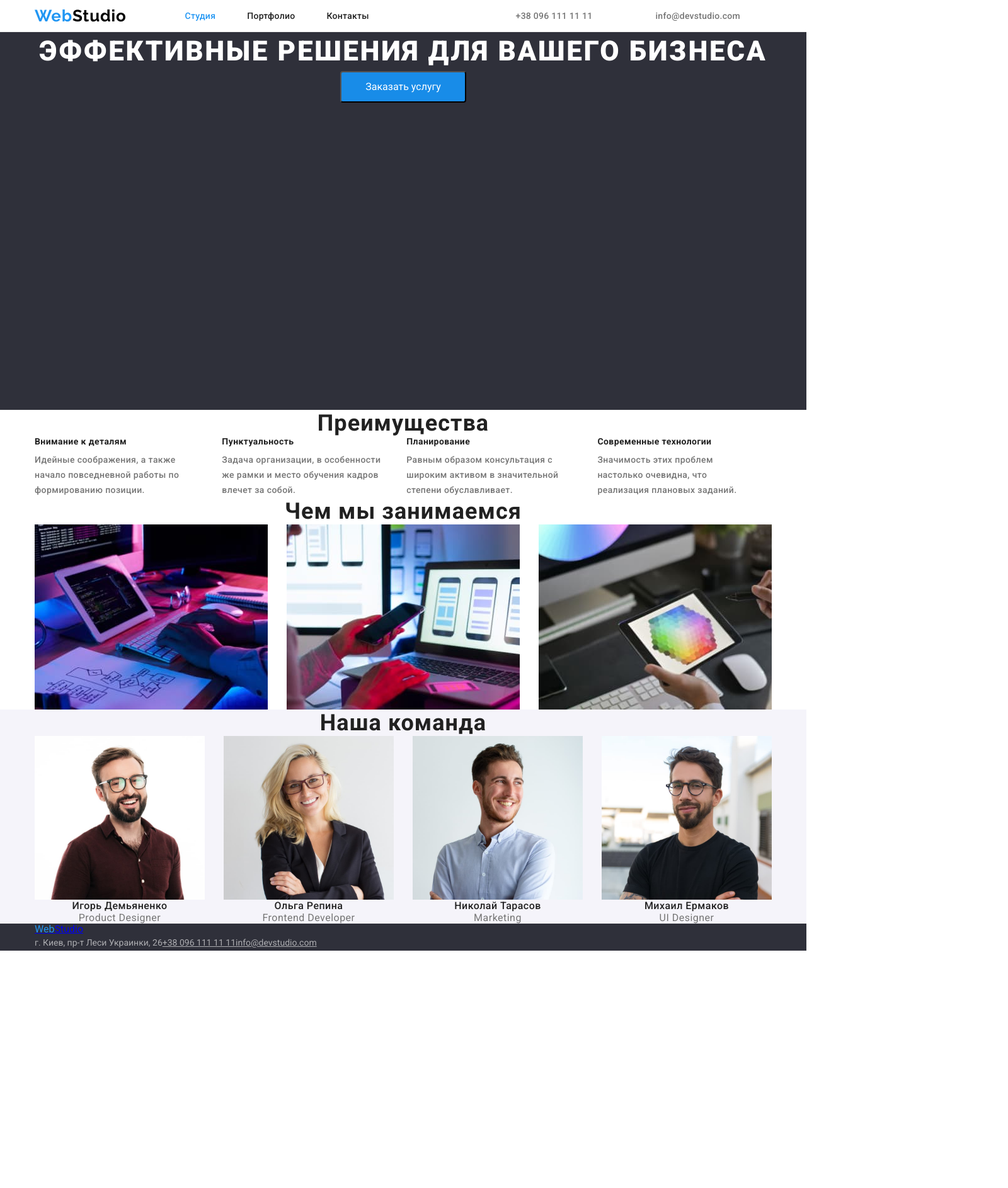
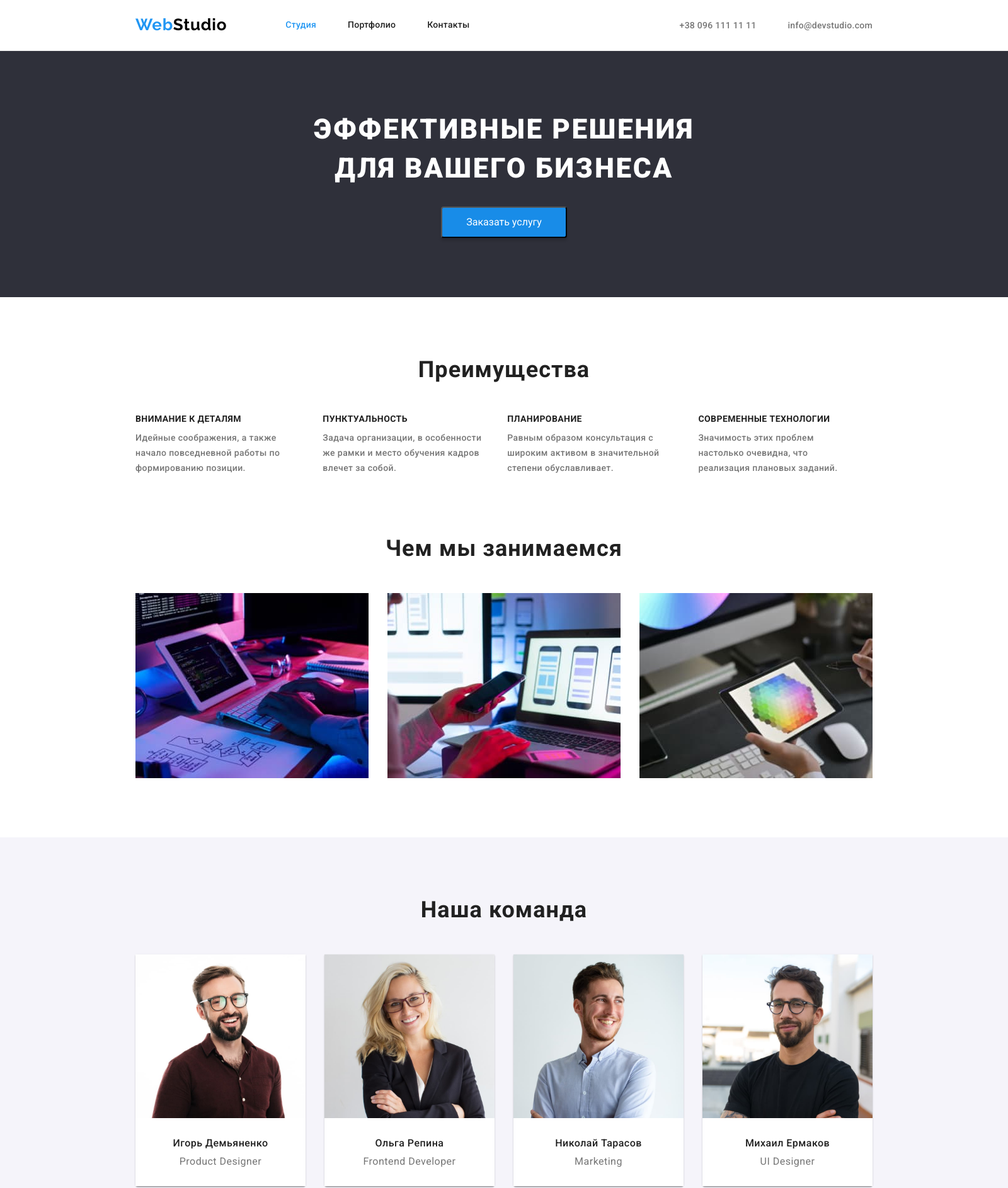
Before and after one commit to studentKatrusya/goit-markup-hw-03, a plain HTML site: page index.html in a window 1280 px wide. Shown: the top 1887 px of the page at 63% size, 1600 px wide, since content can reach past the window. Before the commit the page ends 1510 px from the top, so only its background shows below. Drawn offline with nearby package versions, Linux system fonts and the light colour scheme.

Commit message:
добавляет флексы

```diff
--- a/css/styles.css
+++ b/css/styles.css
@@ -13,6 +13,7 @@ body {
   font-family: 'Roboto', sans-serif;
   color: var(--text-primary);
 }
+/* Utilities */
 h1,
 h2,
 h3,
@@ -22,6 +23,11 @@ p {
 
 ul {
   padding: 0;
+  margin: 0;
+  list-style: none;
+}
+a {
+  text-decoration: none;
 }
 
 .container {
@@ -32,12 +38,26 @@ ul {
   margin-left: auto;
   margin-right: auto;
 }
+.section {
+  width: 1600px;
+  padding-top: 94px;
+  padding-bottom: 94px;
+  margin-left: auto;
+  margin-right: auto;
+}
 
 /* Header */
-
+.header-box {
+  padding-top: 0;
+  padding-bottom: 0;
+}
+.nav-container {
+  height: 80px;
+  display: flex;
+}
 .logo {
-  display: flex;
-  align-items: center;
+  /* display: flex;
+  align-items: center; */
   font-family: 'Raleway', sans-serif;
   font-weight: 700;
   font-size: 26px;
@@ -51,6 +71,7 @@ ul {
 }
 .navbar {
   display: flex;
+  align-items: center;
 }
 .nav-link {
   font-weight: 500;
@@ -60,21 +81,9 @@ ul {
   letter-spacing: 0.02em;
   text-decoration: none;
 }
-.nav-links .item {
-  /* outline: 1px solid tomato;
-  background-color: violet; */
-  margin-left: 93px;
-}
-.nav-links .item + .item {
+
+.nav-item + .nav-item {
   margin-left: 50px;
-}
-
-.list-text,
-.contacts-links,
-.list-btns,
-.list-links,
-.list {
-  list-style-type: none;
 }
 
 .nav-container {
@@ -84,7 +93,13 @@ ul {
 
 .nav-links {
   display: flex;
-  list-style-type: none;
+  list-style: none;
+  margin-left: 93px;
+}
+.nav-link {
+  padding-top: 32px;
+  padding-bottom: 32px;
+  display: block;
 }
 
 .nav-link:hover,
@@ -94,10 +109,8 @@ ul {
 .current {
   color: var(--accent-color);
 }
-/* .contacts-links .item {
-  outline: 1px solid tomato;
-} */
-.contacts-links .item + .item {
+
+.contact-item + .contact-item {
   margin-left: 50px;
 }
 
@@ -108,11 +121,14 @@ ul {
   color: var(--text-primary);
   letter-spacing: 0.02em;
   text-decoration: none;
-  margin-right: 50px;
+  align-items: center;
+  /* margin-right: 50px; */
 }
 .contacts-links {
   display: flex;
   margin-left: auto;
+  align-items: center;
+  justify-content: flex-end;
 }
 .header-box {
   border-bottom: 1px solid #ececec;
@@ -125,14 +141,10 @@ ul {
   line-height: 1.4;
   color: var(--text-white);
   letter-spacing: 0.06em;
+  text-align: center;
   text-transform: uppercase;
-  text-align: center;
-  /* padding-top: 200px;
-  padding-left: 452px;
-  padding-right: 452px; */
 }
 .hero-box {
-  height: 600px;
   background: #2f303a;
   text-align: center;
 }
@@ -142,15 +154,13 @@ ul {
   color: var(--text-white);
   width: 200px;
   height: 50px;
-  border-radius: ;
-  box-shadow: ;
-
+  box-shadow: 0px 4px 4px rgba(0, 0, 0, 0.15);
+  border-radius: 4px;
   cursor: pointer;
   align-items: center;
   text-align: center;
-
   padding: 10px 32px;
-  border-radius: 4px;
+  margin-top: 30px;
 }
 .hero-btn:hover,
 .hero-btn:focus {
@@ -158,6 +168,10 @@ ul {
 }
 
 /* Advantages  */
+.advantage-list {
+  display: flex;
+}
+
 .advantag-box {
   margin-right: -30px;
   margin-bottom: -30px;
@@ -173,6 +187,8 @@ ul {
   color: var(--text-secondary);
   letter-spacing: 0.03em;
   text-align: center;
+  margin-bottom: 50px;
+  /* outline: 1px solid tomato; */
 }
 
 .advantages-subtitle {
@@ -181,7 +197,9 @@ ul {
   line-height: 1.14;
   letter-spacing: 0.03em;
   color: var(--text-secondary);
-  padding-bottom: 10px;
+  margin-bottom: 10px;
+  text-transform: uppercase;
+  /* outline: 1px solid tomato; */
 }
 
 .advantages-text {
@@ -190,9 +208,13 @@ ul {
   line-height: 1.7;
   letter-spacing: 0.03em;
 }
+
 /* Work */
+.work-box {
+  padding-top: 0;
+}
 
-.list {
+.work-list {
   display: flex;
   /* outline: 1px solid tomato; */
   padding: 0;
@@ -202,8 +224,11 @@ ul {
   flex-basis: calc((100%-30px * 2) / 3);
   margin-right: 30px;
 }
+
 /* Team */
-
+.team-list {
+  display: flex;
+}
 .team-box {
   background: var(--secondary-color);
 }
@@ -213,6 +238,9 @@ ul {
   margin-right: 30px;
   text-align: center;
   border-radius: 0px 0px 4px 4px;
+  box-shadow: 0px 1px 3px rgba(0, 0, 0, 0.12), 0px 1px 1px rgba(0, 0, 0, 0.14),
+    0px 2px 1px rgba(0, 0, 0, 0.2);
+
   /* outline: 1px solid tomato; */
 }
 .team-subtitle {
@@ -221,6 +249,7 @@ ul {
   line-height: 1.2;
   color: var(--text-secondary);
   letter-spacing: 0.03em;
+  margin-bottom: 10px;
 }
 .team-text {
   font-size: 16px;
@@ -228,19 +257,20 @@ ul {
   letter-spacing: 0.03em;
 }
 .card-box {
-  background: var(--primary-color);
-  position: absolute;
-  width: 270px;
-  height: 368px;
-
   text-align: center;
+  background-color: var(--primary-color);
+  padding-top: 30px;
+  padding-bottom: 30px;
 }
 /* Footer */
 footer {
   background: #2f303a;
 }
-
-.logowhite {
+.footer-box {
+  padding-top: 60px;
+  padding-bottom: 60px;
+}
+.logo-white {
   font-family: 'Raleway', sans-serif;
   font-weight: 700;
   font-size: 26px;
@@ -266,7 +296,7 @@ img {
 .item-btn {
   background: var(--secondary-color);
   border-radius: 4px;
-  border: var(--secondary-color);
+  border: transparent;
   color: var(--text-secondary);
   font-weight: 500;
   font-size: 16px;
@@ -274,8 +304,10 @@ img {
   letter-spacing: 0.03em;
   cursor: pointer;
   align-items: center;
-  padding-left: 22px;
-  padding-right: 22px;
+  padding: 6px 22px 6px 22px;
+  box-shadow: 0px 3px 1px rgba(0, 0, 0, 0.1), 0px 1px 2px rgba(0, 0, 0, 0.08),
+    0px 2px 2px rgba(0, 0, 0, 0.12);
+  margin-bottom: 50px;
 }
 .list-btns {
   justify-content: center;
@@ -290,7 +322,6 @@ img {
 }
 .item-link {
   text-decoration: none;
-  text-align: center;
 }
 .title-link {
   font-weight: 700;
@@ -301,16 +332,26 @@ img {
   margin-left: 0;
   margin-right: 0;
   min-width: 100%;
+  padding-left: 24px;
+  padding-right: 24px;
+  padding-top: 20px;
 }
-
+/* .desc {
+  padding-left: 24px;
+  padding-right: 24px;
+  padding-bottom: 20px;
+  padding-top: 20px;
+} */
 .text-link {
   font-size: 16px;
   letter-spacing: 0.03em;
   line-height: 1.9;
   font-weight: 400;
   color: var(--text-primary);
-
   min-width: 100%;
+  padding-left: 24px;
+  padding-right: 24px;
+  padding-bottom: 20px;
 }
 
 .list-btns {
--- a/index.html
+++ b/index.html
@@ -20,20 +20,20 @@
 <body>
 
         <!-- Header -->
-    <header class="header-box">
+    <header class="header-box section">
         <div class="nav-container container">
         <nav class="navbar">
             <a href="#" class="logo"><span class="accent">Web</span>Studio
             </a>
             <ul class="nav-links">
-                <li class="item"><a href="./index.html" class="nav-link current">Студия</a></li>
-                <li class="item"><a href="./portfolio.html" class="nav-link">Портфолио</a></li>
-                <li class="item"><a href="#" class="nav-link">Контакты</a></li>
+                <li class="nav-item"><a href="./index.html" class="nav-link current">Студия</a></li>
+                <li class="nav-item"><a href="./portfolio.html" class="nav-link">Портфолио</a></li>
+                <li class="nav-item"><a href="#" class="nav-link">Контакты</a></li>
             </ul>
         </nav>
         <ul class="contacts-links">
-            <li class="item"><a href="tel:+380961111111" class="contacts-link">+38 096 111 11 11</a></li>
-            <li class="item"><a href="mailto:info@devstudio.com" class="contacts-link">info@devstudio.com</a></li>
+            <li class="contact-item"><a href="tel:+380961111111" class="contacts-link">+38 096 111 11 11</a></li>
+            <li class="contact-item"><a href="mailto:info@devstudio.com" class="contacts-link">info@devstudio.com</a></li>
 
         </ul>
         </div>
@@ -41,17 +41,17 @@
     <main>
 
         <!-- Hero -->
-        <section class="hero-box">
-            <div class="container"></div>
-            <h1 class="title-hero">Эффективные решения для вашего бизнеса</h1>
+        <section class="hero-box section">
+            <div class="hero">
+            <h1 class="title-hero">Эффективные решения <br> для вашего бизнеса</h1>
             <button type="button" name="Заказать услугу" class="hero-btn">Заказать услугу</button>
             </div>
         </section>
         <!--Advantages  -->
-        <section class="advantages-box">
+        <section class="advantages-box section">
             <div class="container">
             <h2 class="title">Преимущества</h2>
-            <ul class="list">
+            <ul class="advantage-list">
                 <li class="advantage-item">
                     <h3 class="advantages-subtitle">Внимание к деталям</h3>
                     <p class="advantages-text">Идейные соображения, а также начало повседневной работы по формированию
@@ -76,10 +76,10 @@
             </div>
         </section>
         <!-- Work -->
-        <section class="work-box">
+        <section class="work-box section">
             <div class="container">
             <h2 class="title">Чем мы занимаемся</h2>
-            <ul class="list">
+            <ul class="work-list">
                 <li class="work-item"><img src="./images/box-1.jpg" alt="Десктопные приложения" width="370"></li>
                 <li class="work-item"><img src="./images/box-2.jpg" alt="Мобильные приложения" width="370"></li>
                 <li class="work-item"><img src="./images/box-3.jpg" alt="Дизайнерские решения" width="370"></li>
@@ -88,30 +88,37 @@
 
         </section>
         <!-- Team -->
-        <section class="team-box">
+        <section class="team-box section">
             <div class="container">
             <h2 class="title">Наша команда</h2>
-            <ul class="list">
+            <ul class="team-list">
                 <li class="team-item">
                     <img src="./images/img1.jpg" alt="Игорь" width="270" height="260">
+                    <div class="card-box">
                     <h3 class="team-subtitle">Игорь Демьяненко</h3>
                     <p class="team-text">Product Designer</p>
-
+                </div>
                 </li>
                 <li class="team-item">
                     <img src="./images/img2.jpg" alt="Ольга" width="270" height="260">
+                    <div class="card-box">
                     <h3 class="team-subtitle">Ольга Репина</h3>
                     <p class="team-text">Frontend Developer</p>
+                    </div>
                 </li>
                 <li class="team-item">
                     <img src="./images/img3.jpg" alt="Николай" width="270" height="260">
+                    <div class="card-box">
                     <h3 class="team-subtitle">Николай Тарасов</h3>
                     <p class="team-text">Marketing</p>
+                    </div>
                 </li>
                 <li class="team-item">
                     <img src="./images/img4.jpg" alt="Михаил" width="270" height="260">
+                    <div class="card-box">
                     <h3 class="team-subtitle">Михаил Ермаков</h3>
                     <p class="team-text">UI Designer</p>
+                    </div>
                 </li>
             </ul>
             </div>
@@ -119,20 +126,20 @@
 
     </main>
     <!-- Контакты -->
-    <footer class="footer-box">
+    <footer class="footer-box section">
         <div class="container">
         <a href="#" class="logo-white"><span class="accent">
                 Web</span>Studio
         </a>
         <address>
-            <ul class="list">
-                <li class="list-item">
+            <ul class="address-list">
+                <li class="address-item">
                     <p class="list-text">г. Киев, пр-т Леси Украинки, 26</p>
                 </li>
-                <li class="list-item">
+                <li class="address-item">
                     <a href="tel:+380961111111" class="list-text">+38 096 111 11 11</a>
                 </li>
-                <li class="list-item">
+                <li class="address-item">
                     <a href="mailto:info@devstudio.com" class="list-text">info@devstudio.com</a>
                 </li>
             </ul>
@@ -140,7 +147,7 @@
         </div>
 
     </footer>
-    </div>
+
 
 </body>
 
```
Also changed, not shown: portfolio.html (+15 -19 lines).
